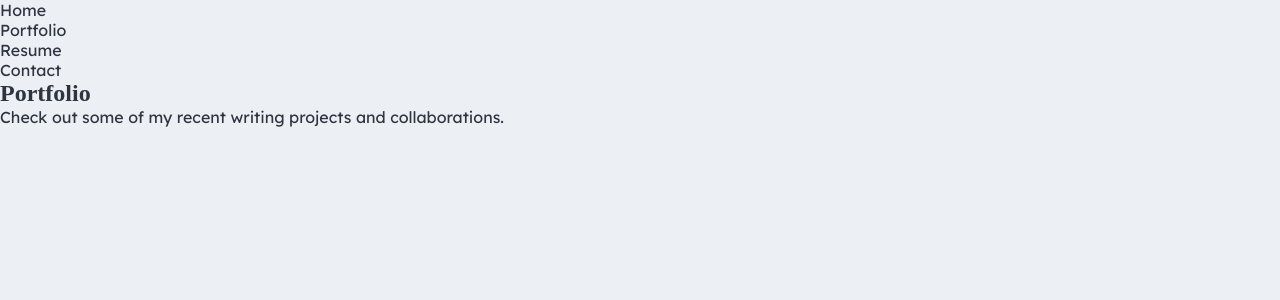
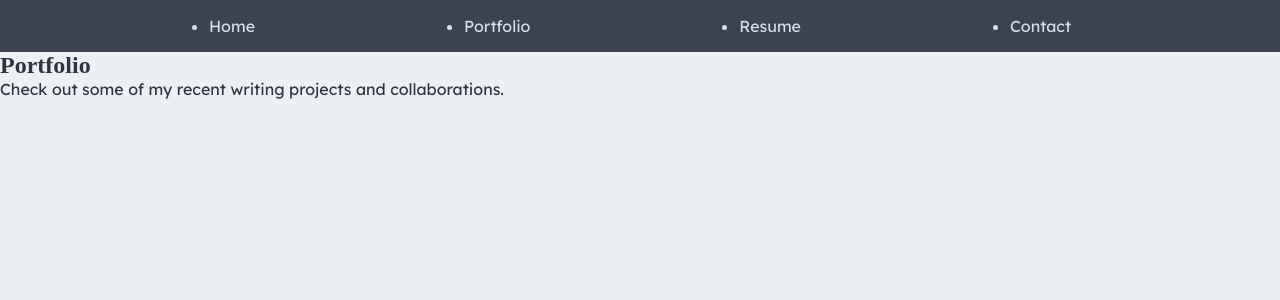
Before and after one commit to yogskr/seo-writing-portfolio, a React (Vite) app: page /portfolio in a window 1280 px wide. Shown: the top 300 px of the page. Built offline with nearby package versions, Linux system fonts and the light colour scheme; a web font is replaced by a local one.

Commit message:
Refactor NavBar component to improve structure and update routing method

```diff
--- a/src/components/navigation/NavBar.css
+++ b/src/components/navigation/NavBar.css
@@ -0,0 +1,18 @@
+nav {
+  width: 100%;
+}
+
+.navbar {
+  display: flex;
+  align-items: center;
+  justify-content: space-evenly;
+  position: sticky;
+  top: 0;
+}
+
+.navContainer.with-bg {
+  background-color: var(--pollar-night-nord1);
+  color: var(--snow-storm-nord4);
+  padding-top: var(--space-2);
+  padding-bottom: var(--space-2);
+}
--- a/src/components/navigation/NavBar.jsx
+++ b/src/components/navigation/NavBar.jsx
@@ -1,14 +1,14 @@
 import "./NavBar.css";
 import { navData } from "../../data";
-import { NavLink } from "react-router";
+import { Link } from "react-router-dom";
 
-export function NavBar() {
+export function NavBar({ showNavBar }) {
   return (
-    <nav className="navbar">
-      <ul>
+    <nav className={showNavBar ? "navContainer with-bg" : "navContainer"}>
+      <ul className="navbar">
         {navData.links.map((link) => (
-          <li key={link.name}>
-            <NavLink to={link.url}>{link.name}</NavLink>
+          <li className="navlink" key={link.name}>
+            <Link to={link.url}>{link.name}</Link>
           </li>
         ))}
       </ul>
```
